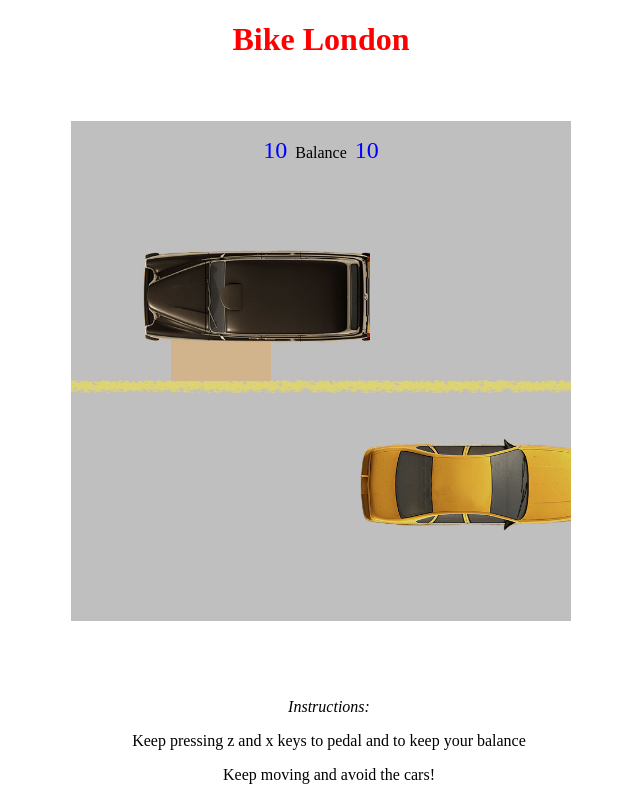
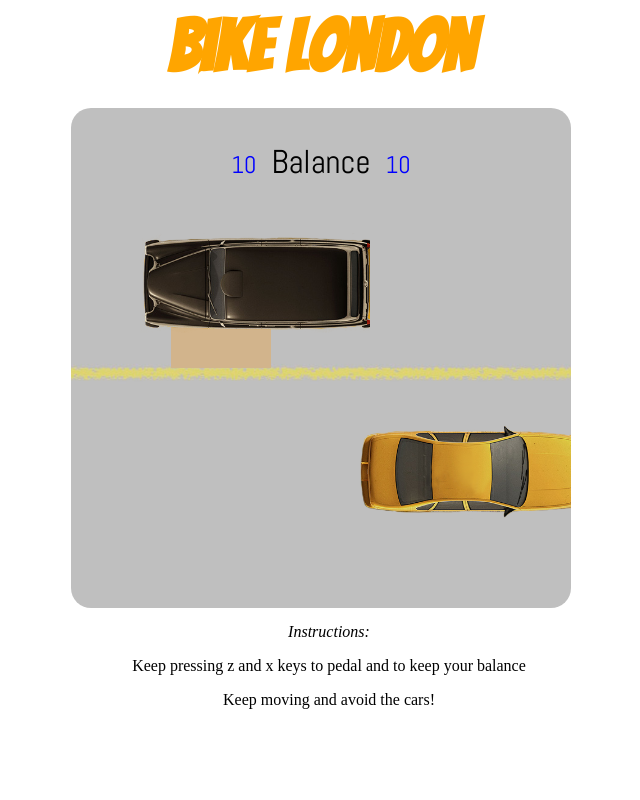
Before and after one commit to willcook4/BikeLondon, a PHP site: page / in a window 1280 px wide. Shown: the whole page, without its empty margins (319-959 px from the left). Run offline with PHP 8.4, Linux system fonts and the light colour scheme; some libraries are stand-ins or nearby versions.

Commit message:
css styling done

```diff
--- a/css/style.css
+++ b/css/style.css
@@ -1,9 +1,14 @@
 h1 {
-  color: red;
+  color: orange;
+  font-family: 'Bangers', cursive;
+  font-size: 72px;
+  margin: 5px;
 }
 
 #balance {
   text-align: center;
+  font-family: 'Abel', sans-serif;
+  font-size: 33px;
 }
 
 #balancedL {
@@ -35,7 +40,7 @@ h1 {
 
 .gameoveryouwon {
   width: 500px;
-  height: 400px;
+  height: 500px;
   background-color: rgb(0,255,0);
   /*margin: 0px;*/
   margin: 0 auto;
@@ -43,11 +48,12 @@ h1 {
   color: white;
   z-index: -1;
   position: relative;
+  border-radius: 20px;
 }
 
 .gameoverfelloff {
   width: 500px;
-  height: 400px;
+  height: 500px;
   background-color: rgb(100,80,0);
   /*margin: 0px;*/
   margin: 0 auto;
@@ -55,10 +61,11 @@ h1 {
   color: black;
   z-index: -1;
   position: relative;
+  border-radius: 20px;
 }
 .gameoverhit {
   width: 500px;
-  height: 400px;
+  height: 500px;
   /*background-color: rgb(255,0,0);*/
   background-image: url("../images/gameoverhit.jpg");
   background-size: cover;
@@ -68,6 +75,7 @@ h1 {
   z-index: -1;
   /*position: absolute;*/
   position: relative;
+  border-radius: 20px;
 }
 
 .gameoverhit p {
@@ -103,6 +111,7 @@ h1 {
   z-index: 10;
   display: none;
   overflow: hidden;
+  border-radius: 20px;
 }
 
 /*.board p {
@@ -183,4 +192,5 @@ h1 {
      width:100%;
      /*background: yellow;*/
      text-align: center;
+     padding-bottom: 75px;
 }
--- a/index.html
+++ b/index.html
@@ -4,6 +4,7 @@
   <meta charset="utf-8">
   <title>Will Cook - Bike London</title>
   <link rel="stylesheet" type="text/css" href="./css/style.css">
+  <link href="https://fonts.googleapis.com/css?family=Abel|Bangers" rel="stylesheet">
 </head>
 
 <body>
@@ -37,7 +38,6 @@
     <p>Keep pressing z and x keys to pedal and to keep your balance</p>
     <p>Keep moving and avoid the cars!</p>
   </div>
-
 <script type="text/javascript" src="https://code.jquery.com/jquery-3.0.0.min.js"></script>
 <script type="text/javascript" src="main.js"></script>
 </body>
```
